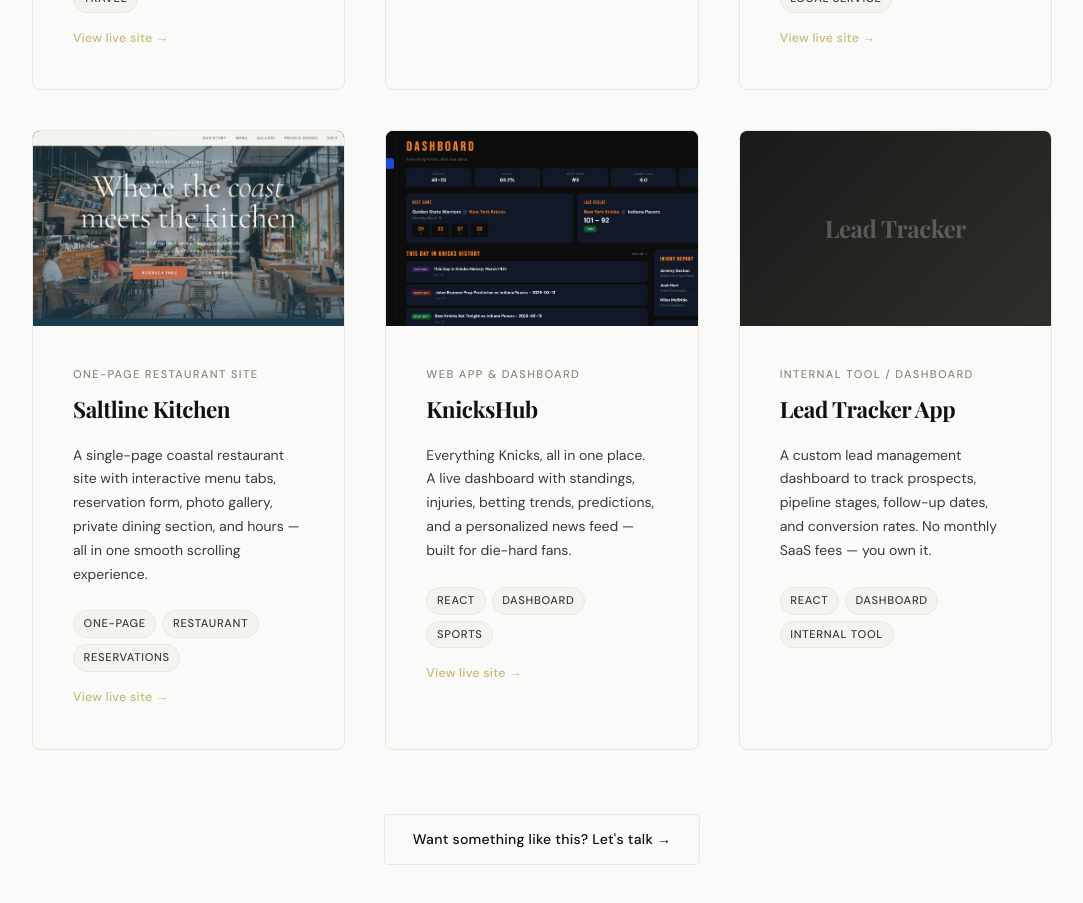
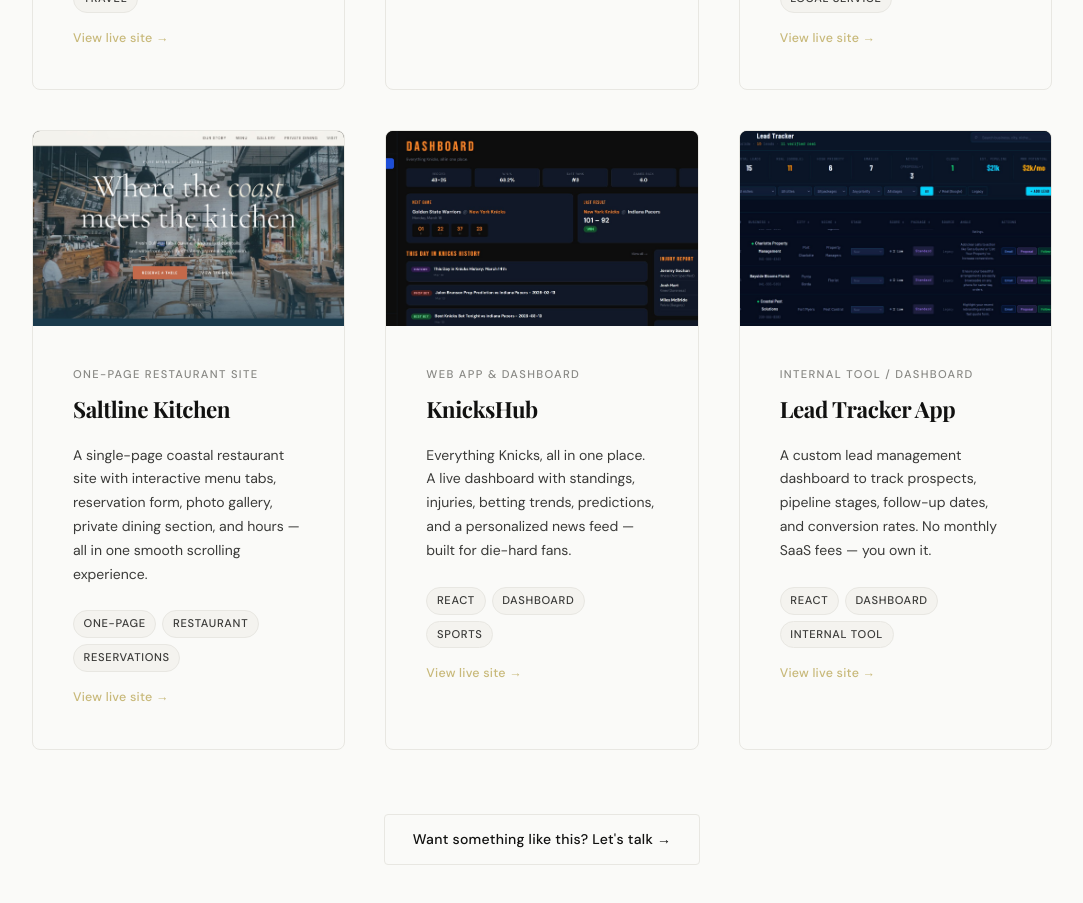
Before and after one commit to wjbirkett/websitesbywillie, a React (Vite) app: page / in a window 1280 px wide. Shown: the part 4400-5303 px from the top of the page, without its empty margins (98-1181 px from the left). Built offline with nearby package versions, Linux system fonts and the light colour scheme; a web font is replaced by a local one.

Commit message:
add lead tracker screenshot and live link

```diff
--- a/src/App.jsx
+++ b/src/App.jsx
@@ -4,6 +4,7 @@ import escapadesImg from './assets/escapades.png'
 import barberImg from './assets/barber.png'
 import saltlineImg from './assets/saltline.png'
 import coolbreezeImg from './assets/coolbreeze.png'
+import leadtrackerImg from './assets/leadtracker.png'
 import './App.css'
 
 /* ─── NAV ─── */
@@ -318,10 +319,10 @@ function Portfolio() {
       title: 'Lead Tracker App',
       type: 'Internal Tool / Dashboard',
       desc: 'A custom lead management dashboard to track prospects, pipeline stages, follow-up dates, and conversion rates. No monthly SaaS fees — you own it.',
-      img: null,
+      img: leadtrackerImg,
       tags: ['React', 'Dashboard', 'Internal Tool'],
       theme: 'neutral',
-      placeholder: 'Lead Tracker',
+      url: 'https://lead-tracker-3562.vercel.app/',
     },
   ]
 
```
Also changed, not shown: src/assets/leadtracker.png (added).
